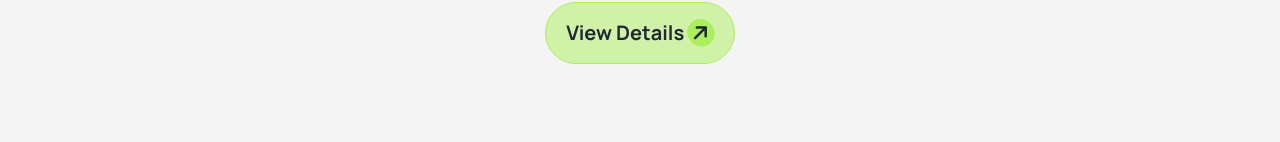
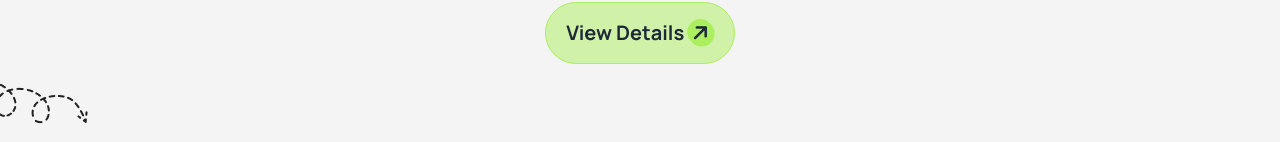
Before and after one commit to Khairul-Islam-1114/PH-B10-Assignment-03, a plain HTML site: page index.html in a window 1280 px wide. Shown: the part 624-766 px from the top of the page. Drawn offline with nearby package versions, Linux system fonts and the light colour scheme.

Commit message:
add the vector image in about us section

```diff
--- a/index.html
+++ b/index.html
@@ -138,7 +138,7 @@
 
     <section class="my-10 relative container mx-auto px-5">
 
-      <img src="assets/Vector.png" alt="" class="hidden md:absolute -top-16 -left-10">
+      <img src="assets/Vector.png" alt="" class="hidden lg:block md:absolute -top-16 -left-10">
 
       <div class="flex justify-between flex-col md:flex-row gap-5">
         <div class="w-full md:w-3/6">
```
